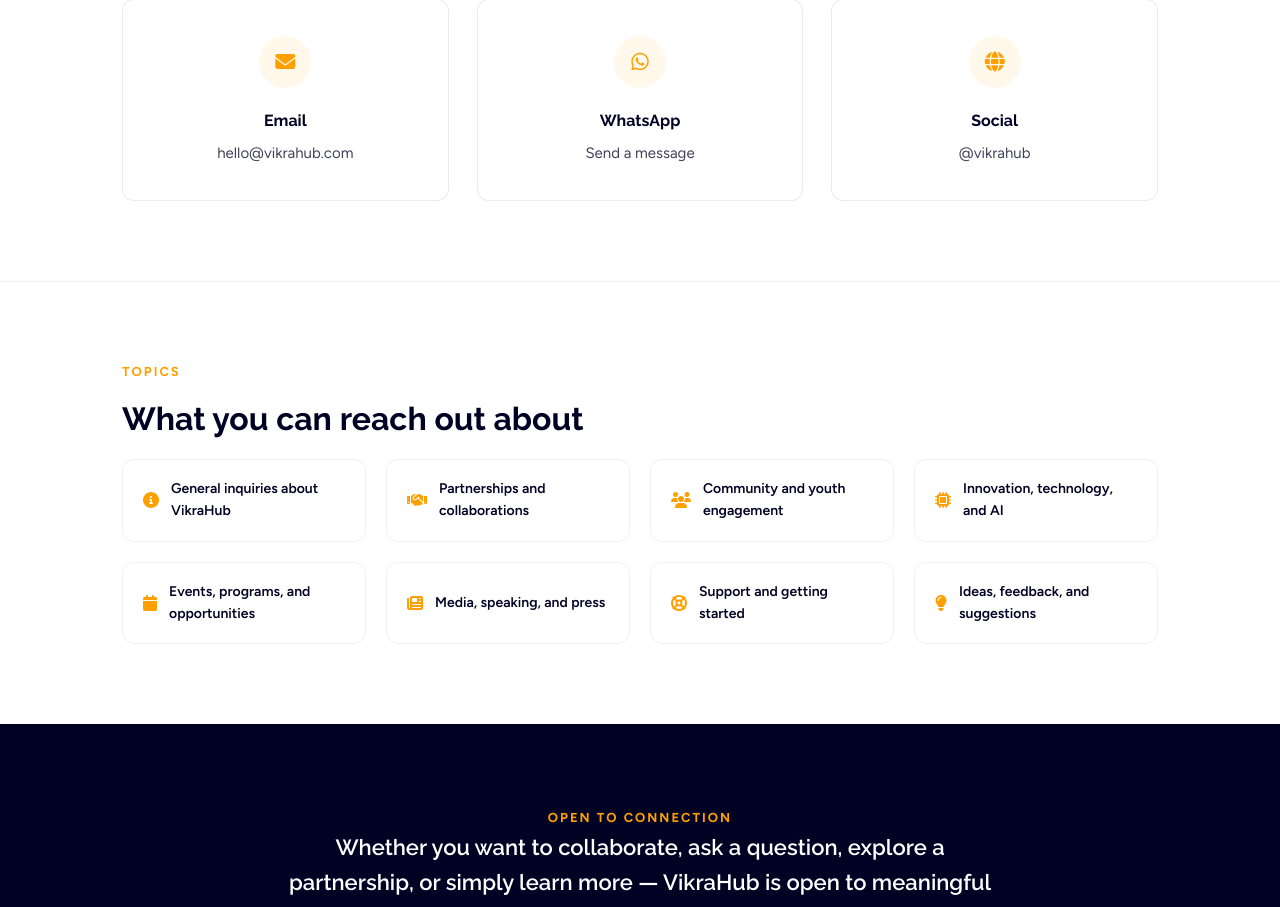
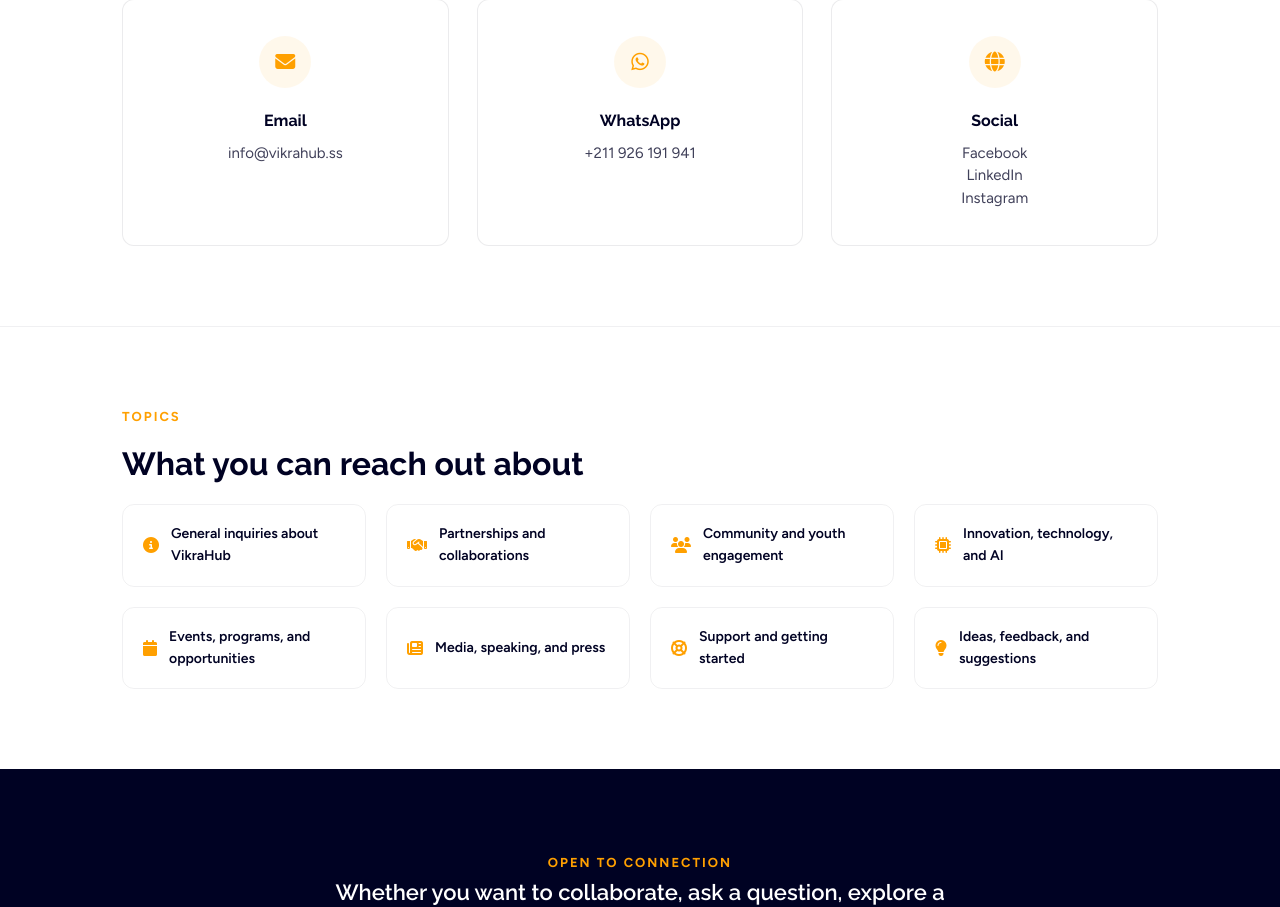
Before and after one commit to VikraHub/vikrahub-web, a Next.js app in the folder apps/web/: page /contact in a window 1280 px wide. Shown: the part 1704-2611 px from the top of the page. Built offline with nearby package versions, Linux system fonts and the light colour scheme.

Commit message:
Update VikraHub contact details with official channels

```diff
--- a/apps/web/src/app/contact/page.tsx
+++ b/apps/web/src/app/contact/page.tsx
@@ -126,7 +126,7 @@
               </div>
               <h3 className={styles.contactCardTitle}>Email</h3>
               <p className={styles.contactCardValue}>
-                <a href="mailto:hello@vikrahub.com">hello@vikrahub.com</a>
+                <a href="mailto:info@vikrahub.ss">info@vikrahub.ss</a>
               </p>
             </div>
             <div className={styles.contactCard}>
@@ -136,11 +136,11 @@
               <h3 className={styles.contactCardTitle}>WhatsApp</h3>
               <p className={styles.contactCardValue}>
                 <a
-                  href="https://wa.me/254700000000"
+                  href="https://wa.me/211926191941"
                   target="_blank"
                   rel="noopener noreferrer"
                 >
-                  Send a message
+                  +211 926 191 941
                 </a>
               </p>
             </div>
@@ -151,11 +151,27 @@
               <h3 className={styles.contactCardTitle}>Social</h3>
               <p className={styles.contactCardValue}>
                 <a
-                  href="https://twitter.com/vikrahub"
+                  href="https://www.facebook.com/profile.php?id=61578402903635"
                   target="_blank"
                   rel="noopener noreferrer"
                 >
-                  @vikrahub
+                  Facebook
+                </a>
+                <br />
+                <a
+                  href="https://linkedin.com/company/vikrahub"
+                  target="_blank"
+                  rel="noopener noreferrer"
+                >
+                  LinkedIn
+                </a>
+                <br />
+                <a
+                  href="https://instagram.com/vikrahub"
+                  target="_blank"
+                  rel="noopener noreferrer"
+                >
+                  Instagram
                 </a>
               </p>
             </div>
```
